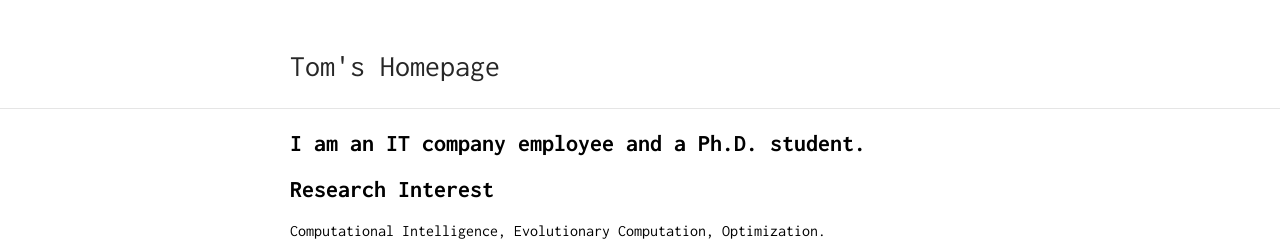
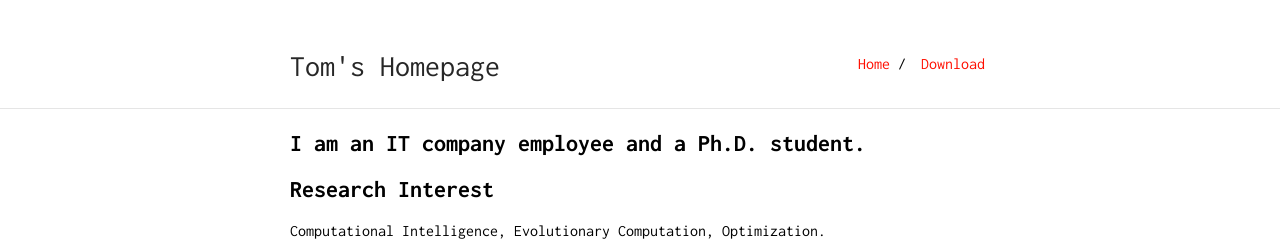
Before and after one commit to tomtkg/tomtkg.github.io, a Jekyll site: the page built from index.md, in a window 1280 px wide. Shown: the top 248 px of the page. Built offline with Jekyll 4.4.1, drawn with Linux system fonts in a browser that asks for light colours.

Commit message:
Update _config.yml

```diff
--- a/_config.yml
+++ b/_config.yml
@@ -16,9 +16,9 @@ sass:
     sass_dir: _sass
 
 nav:
-# - name: "About"
-#   link: "about"
-# - name: "Resume"
-#   link: "resume.pdf"
+ - name: "Home"
+   link: "index"
+ - name: "Download"
+   link: "resume.pdf"
 # - name: "Contact"
 #   link: "contact"
```
